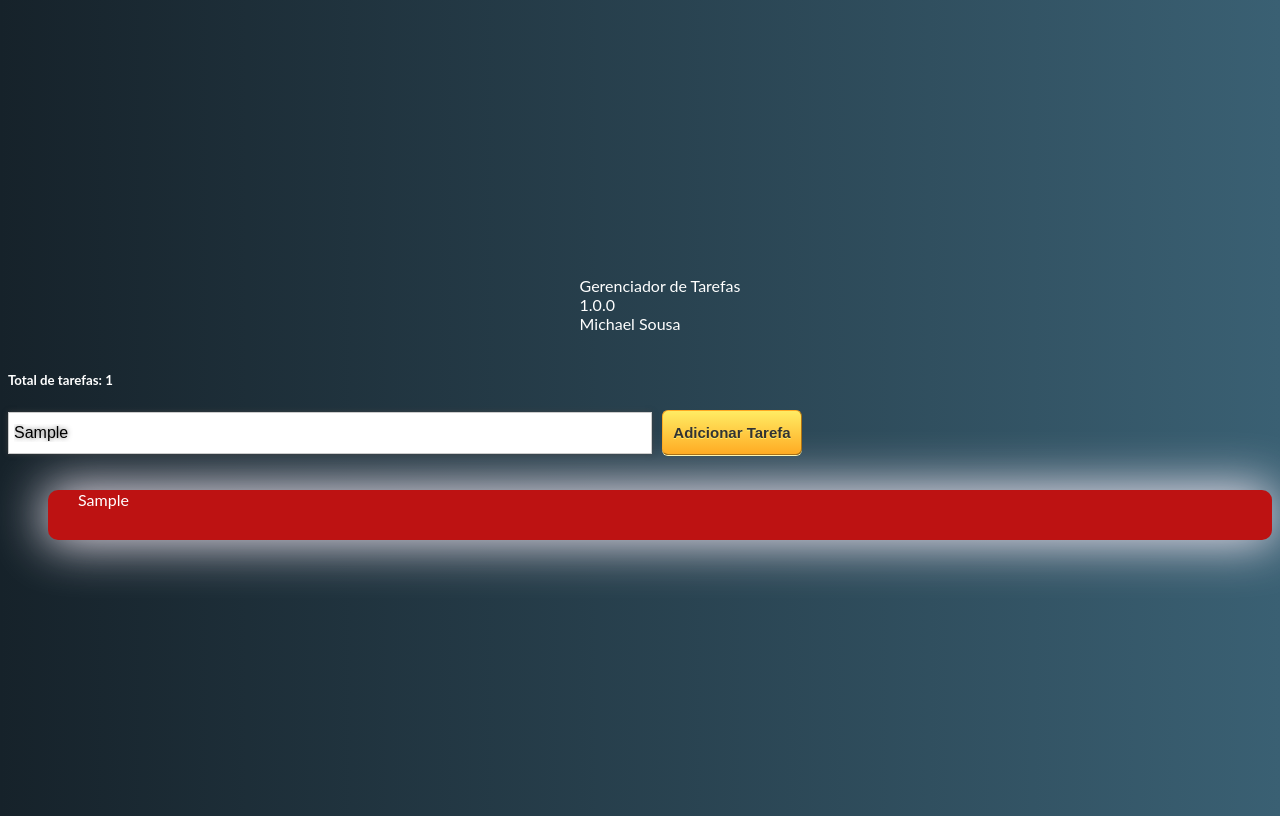
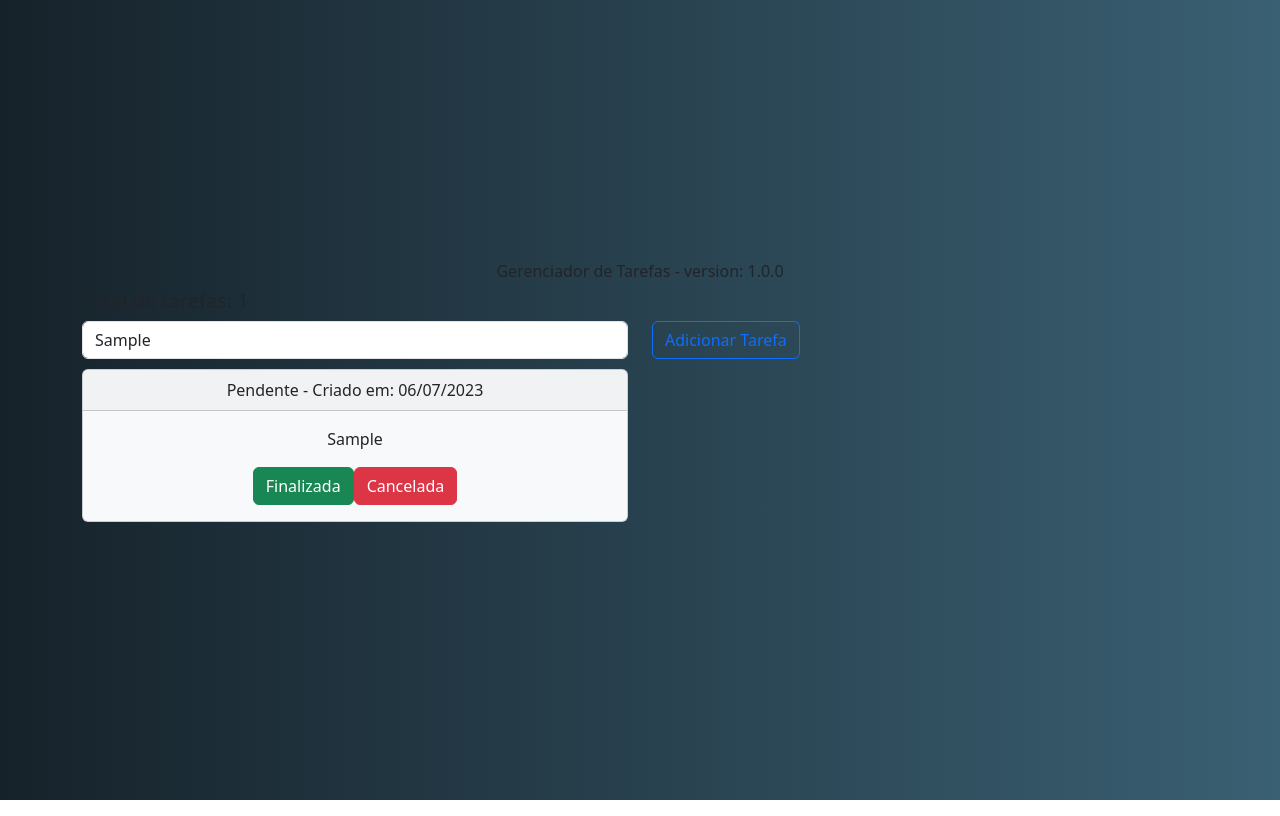
Before and after one commit to msousacode/treinamento-vuejs, a Vue app in the folder projeto2/app-task/: page / in a window 1280 px wide. Both pictures are taken after typing "Sample" into the empty fields and a click on the button "Adicionar Tarefa". Built offline with nearby package versions, Linux system fonts and the light colour scheme.

Commit message:
feat: adicionado buttons finalizar e cancelar tarefas

```diff
--- a/projeto2/app-task/package.json
+++ b/projeto2/app-task/package.json
@@ -8,8 +8,10 @@
     "lint": "vue-cli-service lint"
   },
   "dependencies": {
+    "bootstrap": "^5.3.0",
+    "bootstrap-vue": "^2.23.1",
     "core-js": "^3.8.3",
-    "vue": "^2.6.14"
+    "vue": "^2.7.14"
   },
   "devDependencies": {
     "@babel/core": "^7.12.16",
--- a/projeto2/app-task/src/App.vue
+++ b/projeto2/app-task/src/App.vue
@@ -1,16 +1,6 @@
 <template>
   <div id="app">
-    <ul>
-      <li>
-        {{ nomeApp }}
-      </li>
-      <li>
-        {{ versao }}
-      </li>
-      <li>
-        {{ desenvolvedor }}
-      </li>
-    </ul>
+    <h6>{{ nomeApp }} - version: {{ versao }}</h6>
 
     <!--Tarefas é o componente central que gera e controla todas as tarefas-->
     <tarefas />
@@ -60,46 +50,4 @@ body {
 ul {
   list-style-type: none;
 }
-
-.btn-default {
-  margin-left: 10px;
-  margin-right: 10px;
-  font-size: 15px;
-  font-family: Arial;
-  width: 140px;
-  height: 45px;
-  border-width: 1px;
-  color: #333333;
-  border-color: #ffaa22;
-  font-weight: bold;
-  border-top-left-radius: 6px;
-  border-top-right-radius: 6px;
-  border-bottom-left-radius: 6px;
-  border-bottom-right-radius: 6px;
-  box-shadow: 0px 1px 0px 0px #fff6af;
-  text-shadow: 0px 1px 0px #ffee66;
-  background: linear-gradient(#ffec64, #ffab23);
-}
-
-.btn-default:hover {
-  background: linear-gradient(#ffab23, #ffec64);
-}
-
-.css-input {
-  height: 30px;
-  width: 50%;
-  padding: 5px;
-  font-size: 16px;
-  border-width: 1px;
-  border-color: #cccccc;
-  background-color: #ffffff;
-  color: #000000;
-  border-style: solid;
-  border-radius: 0px;
-  box-shadow: 0px 0px 5px rgba(66, 66, 66, 0.75);
-  text-shadow: 0px 0px 5px rgba(66, 66, 66, 0.75);
-}
-.css-input:focus {
-  outline: none;
-}
 </style>
--- a/projeto2/app-task/src/components/TarefaItem.vue
+++ b/projeto2/app-task/src/components/TarefaItem.vue
@@ -1,19 +1,24 @@
 <template>
-  <div
-    class="tarefa"
-    v-bind:class="
-      tarefaItem.isPendente ? 'tarefa-pendente' : 'tarefa-finalizada'
-    "
-    @click="finalizarTarefa(true)"
-  >
-    <span>
-      {{ tarefaItem.message }}
-    </span>
-  </div>
+  <b-card-group deck @click="finalizarTarefa(true)">
+    <b-card style="margin-top: 10px;" bg-variant="light" v-bind:header="'Pendente - Criado em: ' + dataCriacao" class="text-center">
+      <b-card-text>{{ tarefaItem.message }}</b-card-text>
+      <b-button variant="success" @click="adicionarTarefa()">
+            Finalizada
+          </b-button>
+          <b-button variant="danger" @click="adicionarTarefa()">
+            Cancelada
+          </b-button>
+    </b-card>
+  </b-card-group>
 </template>
 
 <script>
 export default {
+  data: () => {
+    return {
+      dataCriacao: new Date().toLocaleDateString("pt-BR"),
+    };
+  },
   methods: {
     finalizarTarefa: (value) => {
       //Filho emite um evento para o componente Pai informando que a tarefa foi finalizada.
@@ -27,41 +32,4 @@ export default {
 };
 </script>
 
-<style scoped>
-.tarefa-finalizada {
-  -webkit-box-shadow: 0px 0px 50px 3px #f2e8f3;
-  -moz-box-shadow: 0px 0px 50px 3px #f2e8f3;
-  box-shadow: 0px 0px 50px 3px #f2e8f3;
-
-  border-radius: 10px;
-  -moz-border-radius: 10px;
-  -webkit-border-radius: 10px;
-
-  height: 50px;
-  margin-bottom: 10px;
-  background-color: rgb(16, 83, 16);
-
-  cursor: grab;
-}
-
-.tarefa-pendente {
-  -webkit-box-shadow: 0px 0px 50px 3px #f2e8f3;
-  -moz-box-shadow: 0px 0px 50px 3px #f2e8f3;
-  box-shadow: 0px 0px 50px 3px #f2e8f3;
-
-  border-radius: 10px;
-  -moz-border-radius: 10px;
-  -webkit-border-radius: 10px;
-
-  height: 50px;
-  margin-bottom: 10px;
-  background-color: rgb(189, 18, 18);
-
-  cursor: grab;
-}
-
-span {
-  padding: 30px;
-  color: white;
-}
-</style>
+<style scoped></style>
--- a/projeto2/app-task/src/components/Tarefas.vue
+++ b/projeto2/app-task/src/components/Tarefas.vue
@@ -1,29 +1,37 @@
 <template>
   <!--Componente Pai de todas as tarefas.-->
-  <div style="width: 100%">
+
+  <b-container class="bv-example-row">
+    <div>
       <!--Total das tarefas-->
       <h5>Total de tarefas: {{ tarefas.length }}</h5>
 
+      <b-row cols="1" cols-sm="1" cols-md="2" cols-lg="2">
+        <b-col>
           <!--Recebe o descritivo da tarefa.-->
-    <input class="css-input" type="text" v-model="descritivoTarefa" />
+          <b-form-input type="text" v-model="descritivoTarefa" />
+        </b-col>
 
+        <b-col>
           <!--Cria a tarfefa adicionando a mesma dentro de um array itens onde ficam armazenadas todas as tarefas.-->
-    <button class="btn-default" type="button" @click="adicionarTarefa()">
+          <b-button variant="outline-primary" @click="adicionarTarefa()">
             Adicionar Tarefa
-    </button>
-
-    <br />
-    <br />
+          </b-button>
+        </b-col>
 
         <ul>
           <!-- Aqui estou realizando a interação do array de objetos
           Sendo que esses itens representarão as tarefas.-->
           <li v-for="item in tarefas" v-bind:key="item.unique">
+            <b-col>
               <!--Componente filho recebe dados do componente Pai-->
               <tarefa-item v-bind:tarefa-item="item" />
+            </b-col>
           </li>
         </ul>
+      </b-row>
     </div>
+  </b-container>
 </template>
 
 <script>
```
Also changed, not shown: projeto2/app-task/src/main.js (+11 -0 lines), 1 other file (tests, documents, lock files or other folders). Lines whose indentation alone changed are shown as unchanged.
